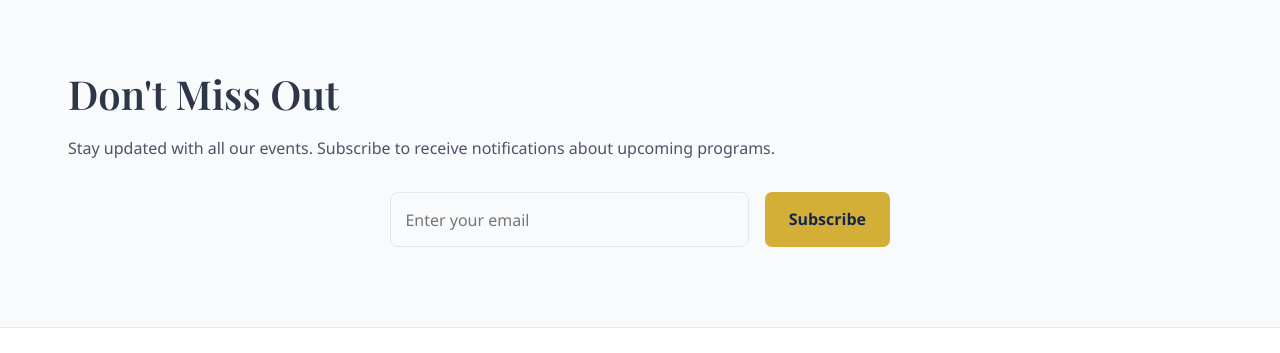
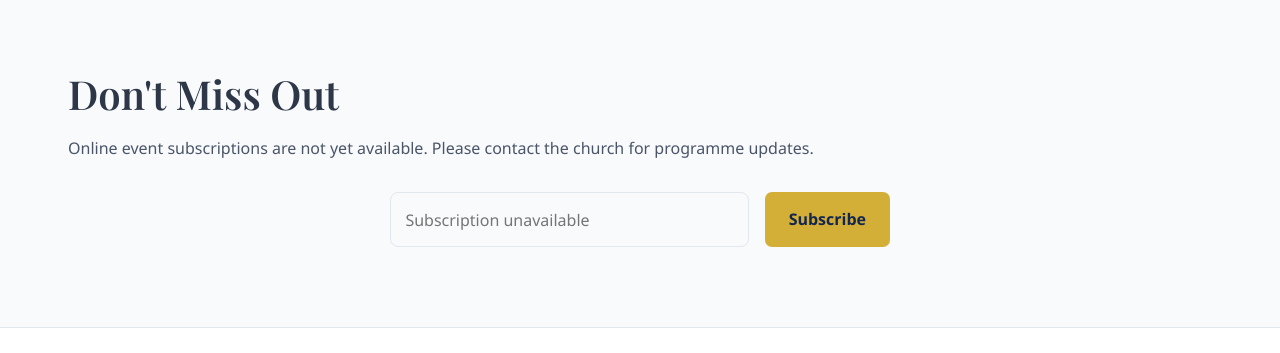
Before and after one commit to ebbykay/gracehill-assembly, a plain HTML site: page gracehillassembly/events.html in a window 1280 px wide. Shown: the part 4700-5053 px from the top of the page. Drawn offline with nearby package versions, Linux system fonts and the light colour scheme.

Commit message:
fix: prevent false submission success in events.html

```diff
--- a/gracehillassembly/events.html
+++ b/gracehillassembly/events.html
@@ -482,10 +482,10 @@
     <section class="container">
         <div class="cta-section" data-animate>
             <h2>Don't Miss Out</h2>
-            <p>Stay updated with all our events. Subscribe to receive notifications about upcoming programs.</p>
+            <p>Online event subscriptions are not yet available. Please contact the church for programme updates.</p>
             <form style="display: flex; gap: 1rem; max-width: 500px; margin: 2rem auto;">
-                <input type="email" placeholder="Enter your email" style="flex: 1;">
-                <button type="submit" class="btn">Subscribe</button>
+                <input type="email" disabled aria-label="Email subscription unavailable" placeholder="Subscription unavailable" style="flex: 1;">
+                <button type="submit" class="btn" disabled>Subscribe</button>
             </form>
         </div>
     </section>
```
